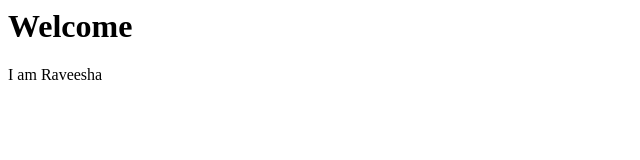
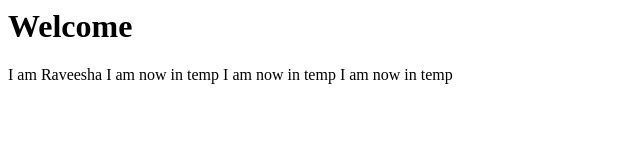
Before and after one commit to Raveesha12/myapp1, a plain HTML site: page index.html in a window 1280 px wide. Shown: the whole page, without its empty margins (0-640 px from the left). Drawn offline with Linux system fonts and the light colour scheme.

Commit message:
complete

```diff
--- a/index.html
+++ b/index.html
@@ -3,6 +3,10 @@
 <h1>Welcome</h1>
 </head>
 <body>
-<p>I am Raveesha</p>
+<p>I am Raveesha
+I am now in temp
+I am now in temp
+I am now in temp
+</p>
 </body>
 </html>
```
